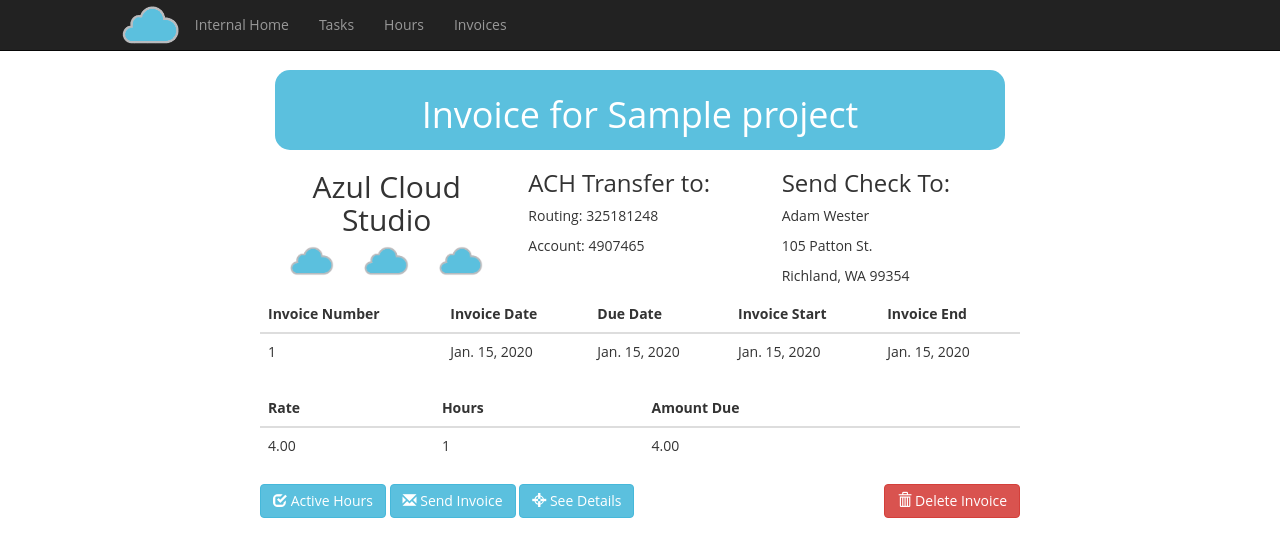
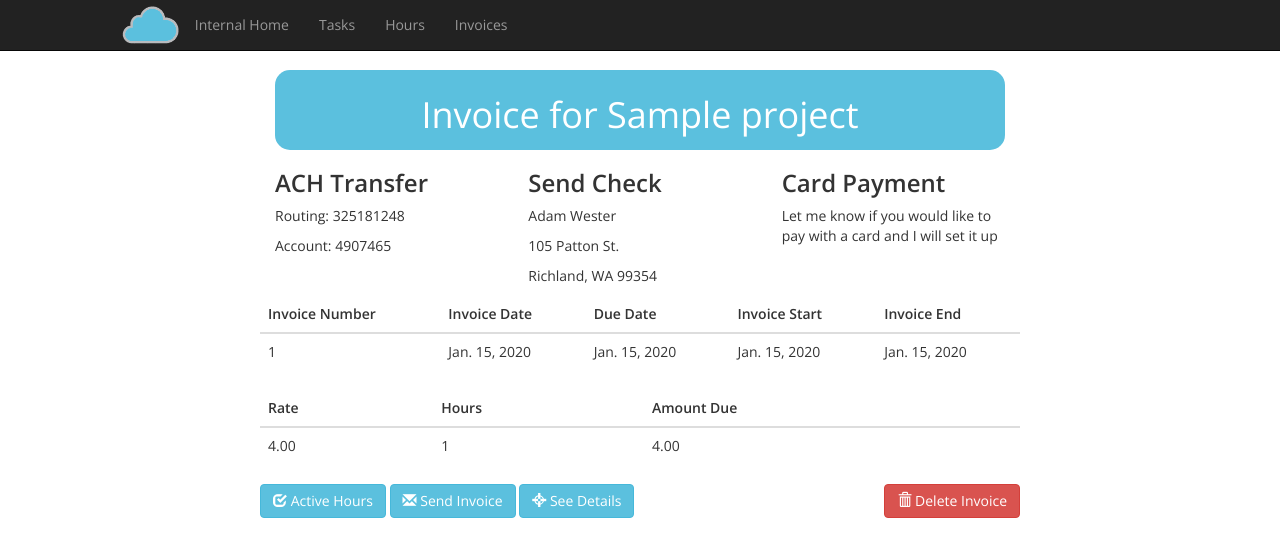
Before and after one commit to azul-cloud/public, a Django app: page /internal/invoice/1/ in a window 1280 px wide. Shown: the top 536 px of the page. Run offline with Django 3.2, Linux system fonts and the light colour scheme; tables that the repository leaves empty hold one stand-in row (values such as "Sample post"); parts of the project's set-up code (start-up, migrations or seed data) failed here and were passed over; some libraries are stand-ins or nearby versions.

Commit message:
change invoice template

```diff
--- a/internal/models.py
+++ b/internal/models.py
@@ -147,6 +147,8 @@ class Invoice(models.Model):
     rate = models.DecimalField(max_digits=5, decimal_places=2, null=True, blank=True)
     due_date = models.DateField(null=True, blank=True)
     invoice_date = models.DateField(null=True, blank=True)
+    start_date = models.DateField(null=True, blank=True)
+    end_date = models.DateField(null=True, blank=True)
 
     class Meta:
         ordering = ['-id']
@@ -172,14 +174,6 @@ class Invoice(models.Model):
 
         return total_hours
 
-    def start_date(self):
-        start_date = self.hours_set.filter(invoice=self).aggregate(Min('date'))
-        return start_date
-
-    def end_date(self):
-        end_date = self.hours_set.filter(invoice=self).aggregate(Max('date'))
-        return end_date
-
 
 class Hours(models.Model):
     '''
--- a/internal/templates/internal/include/invoice/summary.html
+++ b/internal/templates/internal/include/invoice/summary.html
@@ -1,29 +1,33 @@
 <div class="text-center header-inverse">
-    <h1>Invoice for {{ project.title }}</h1>
+    <h1 style="font-weight:300;">Invoice for {{ project.title }}</h1>
 </div>
 <div class="row row-invoice-header">
+    <!--<div class="col-md-4">-->
+    <!--    <h2 class="text-center">Azul Cloud Studio</h2>-->
+    <!--    <div class="col-md-4">-->
+    <!--        <img class="img-responsive" src="/static/img/azul_cloud_transparent.gif" />-->
+    <!--    </div>-->
+    <!--    <div class="col-md-4">-->
+    <!--        <img class="img-responsive" src="/static/img/azul_cloud_transparent.gif" />-->
+    <!--    </div>-->
+    <!--    <div class="col-md-4">-->
+    <!--        <img class="img-responsive" src="/static/img/azul_cloud_transparent.gif" />-->
+    <!--    </div>-->
+    <!--</div>-->
     <div class="col-md-4">
-        <h2 class="text-center">Azul Cloud Studio</h2>
-        <div class="col-md-4">
-            <img class="img-responsive" src="/static/img/azul_cloud_transparent.gif" />
-        </div>
-        <div class="col-md-4">
-            <img class="img-responsive" src="/static/img/azul_cloud_transparent.gif" />
-        </div>
-        <div class="col-md-4">
-            <img class="img-responsive" src="/static/img/azul_cloud_transparent.gif" />
-        </div>
-    </div>
-    <div class="col-md-4">
-        <h3>ACH Transfer to:</h3>
+        <h3>ACH Transfer</h3>
         <p>Routing: 325181248</p>
         <p>Account: 4907465</p>
     </div>
     <div class="col-md-4">
-        <h3>Send Check To:</h3>
+        <h3>Send Check</h3>
         <p>Adam Wester</p>
         <p>105 Patton St.</p>
         <p>Richland, WA 99354</p>
+    </div>
+    <div class="col-md-4">
+        <h3>Card Payment</h3>
+        <p>Let me know if you would like to pay with a card and I will set it up</p>
     </div>
 </div>
 <div class="row row-invoice">
@@ -42,8 +46,8 @@
                 <td>{{ invoice.id }}</td>
                 <td>{{ invoice.invoice_date }}</td>
                 {% if invoice.due_date %}<td>{{ invoice.due_date }}</td>{% endif %}
-                <td>{{ invoice.start_date.date__min }}</td>
-                <td>{{ invoice.end_date.date__max }}</td>
+                <td>{{ invoice.start_date }}</td>
+                <td>{{ invoice.end_date }}</td>
             </tr>
         </tbody>
     </table>
--- a/internal/views.py
+++ b/internal/views.py
@@ -185,6 +185,7 @@ def project_hours(request, **kwargs):
         invoice = Invoice()
         invoice.project = project
         invoice.invoice_date = date.today()
+        invoice.rate = project.pay_amount
         invoice.save()
 
         if 'full' in request.POST:
@@ -195,12 +196,20 @@ def project_hours(request, **kwargs):
         elif 'dates' in request.POST:
             start_date = request.POST['start']
             end_date = request.POST['end']
+
             # add dates within date range to the new invoice
             object_list = object_list.filter(date__range=(start_date, end_date))
 
             for h in object_list:
                 h.invoice = invoice
                 h.save()
+
+        # add invoice start and end dates and save
+        invoice.start_date = start_date
+        invoice.end_date = end_date
+        invoice.save()
+
+
 
         return HttpResponseRedirect(reverse('project-invoice', kwargs={'pk':invoice.id}))
 
--- a/main/templates/main/include/head.html
+++ b/main/templates/main/include/head.html
@@ -2,6 +2,7 @@
 <!-- CSS -->
 <link rel="stylesheet" type="text/css" href={% static "css/bootstrap.css" %} media="screen" />
 <link rel="stylesheet" type="text/css" href={% static "css/style.css" %} media="screen" />
+<link href='http://fonts.googleapis.com/css?family=Open+Sans:400,600,300' rel='stylesheet' type='text/css'>
 <link rel="icon" href={% static "img/logo_icon.ico" %}>
 
 <!-- JS -->
--- a/static/css/style.css
+++ b/static/css/style.css
@@ -30,6 +30,7 @@ footer {
     margin-top:3%;
     background: url(/static/img/back-dark-texture.png);
     border-radius:5px;
+    font-weight: 300;
 }
 .header-inverse {
     color:white;
@@ -90,6 +91,12 @@ footer {
 .task-home-container .btn-info {
     margin-top:10px;
 }
+.row-invoice-header h3 {
+    font-weight:800;
+}
+.header-inverse {
+    font-weight:300;
+}
 
 
 /********** BLOG **********/
```
Also changed, not shown: internal/migrations/0020_auto__add_field_invoice_start_date__add_field_invoice_end_date.py (added).
